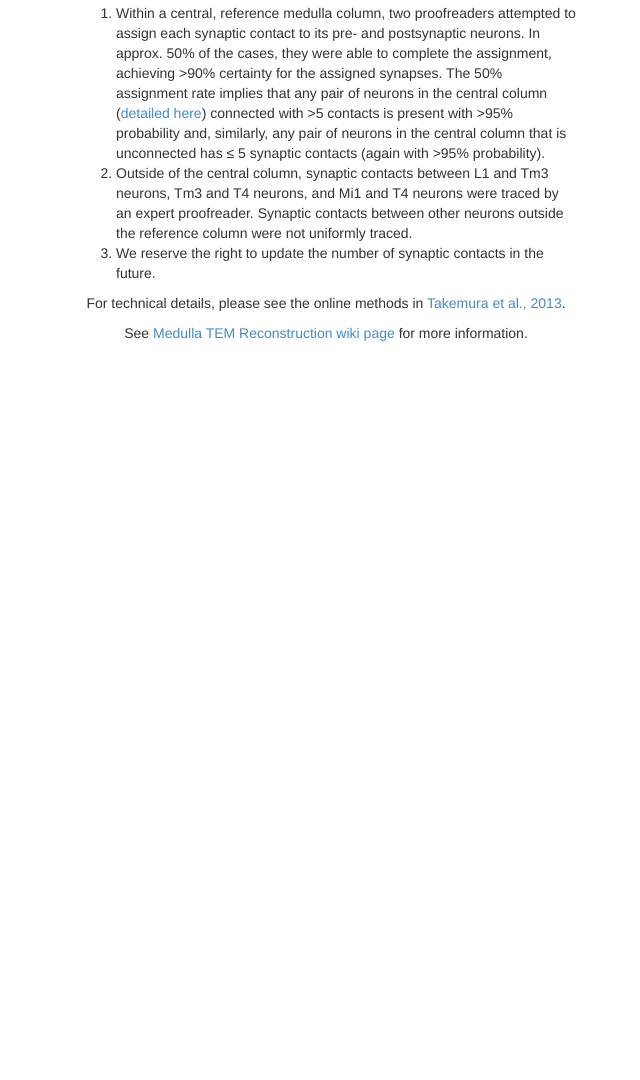
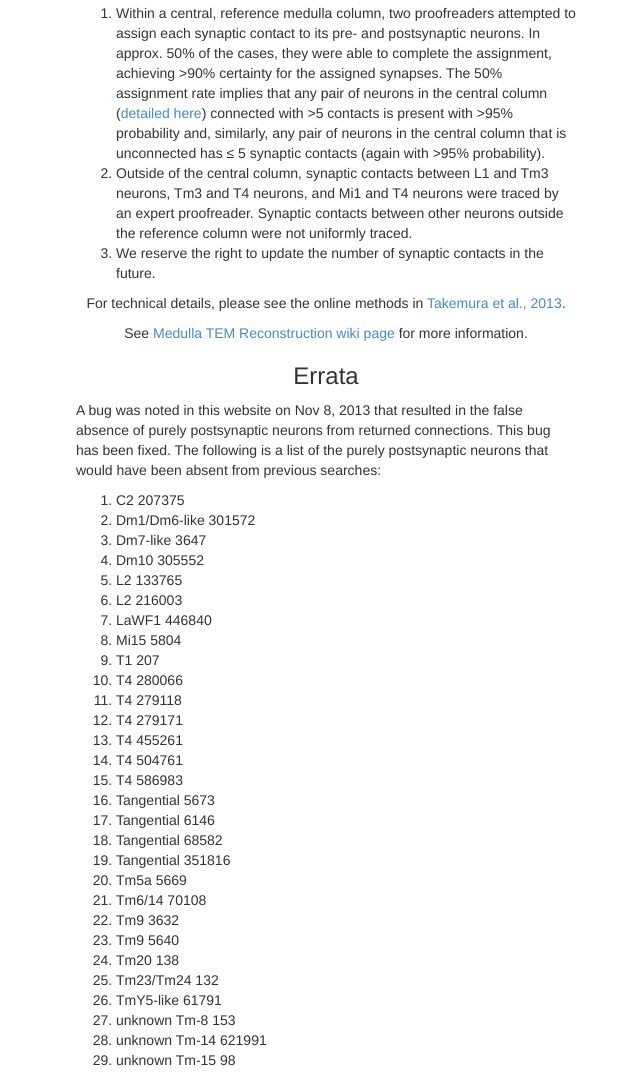
Before and after one commit to JaneliaSciComp/medulla_one_column, a plain HTML site: page web_pages/index.html in a window 1280 px wide. Shown: the part 481-1561 px from the top of the page, without its empty margins (314-954 px from the left). Before the commit the page ends 834 px from the top, so only its background shows below. Drawn offline with nearby package versions, Linux system fonts and the light colour scheme.

Commit message:
Add errata

```diff
--- a/web_pages/index.html
+++ b/web_pages/index.html
@@ -76,6 +76,44 @@
 			<a href="https://openwiki.janelia.org/wiki/display/flyem/Medulla+TEM+Reconstruction">
 			Medulla TEM Reconstruction wiki page</a> for more information.
 		</p>
+		<h3>Errata</h3>
+		<div style="width:500px">
+		    <p align="left">A bug was noted in this website on Nov 8, 2013 that resulted in the false absence of
+		       purely postsynaptic neurons from returned connections.  This bug has been fixed.
+		       The following is a list of the purely postsynaptic neurons that would have been absent
+		       from previous searches:</p>
+			<ol align="left">
+                <li>C2 207375</li>
+                <li>Dm1/Dm6-like 301572</li>
+                <li>Dm7-like 3647</li>
+                <li>Dm10 305552</li>
+                <li>L2 133765</li>
+                <li>L2 216003</li>
+                <li>LaWF1 446840</li>
+                <li>Mi15 5804</li>
+                <li>T1 207</li>
+                <li>T4 280066</li>
+                <li>T4 279118</li>
+                <li>T4 279171</li>
+                <li>T4 455261</li>
+                <li>T4 504761</li>
+                <li>T4 586983</li>
+                <li>Tangential 5673</li>
+                <li>Tangential 6146</li>
+                <li>Tangential 68582</li>
+                <li>Tangential 351816</li>
+                <li>Tm5a 5669</li>
+                <li>Tm6/14 70108</li>
+                <li>Tm9 3632</li>
+                <li>Tm9 5640</li>
+                <li>Tm20 138</li>
+                <li>Tm23/Tm24 132</li>
+                <li>TmY5-like 61791</li>
+                <li>unknown Tm-8 153</li>
+                <li>unknown Tm-14 621991</li>
+                <li>unknown Tm-15 98</li>
+			</ol>
+		</div>
 	</div>
 
     <!-- JavaScript plugins (requires jQuery) -->
```
